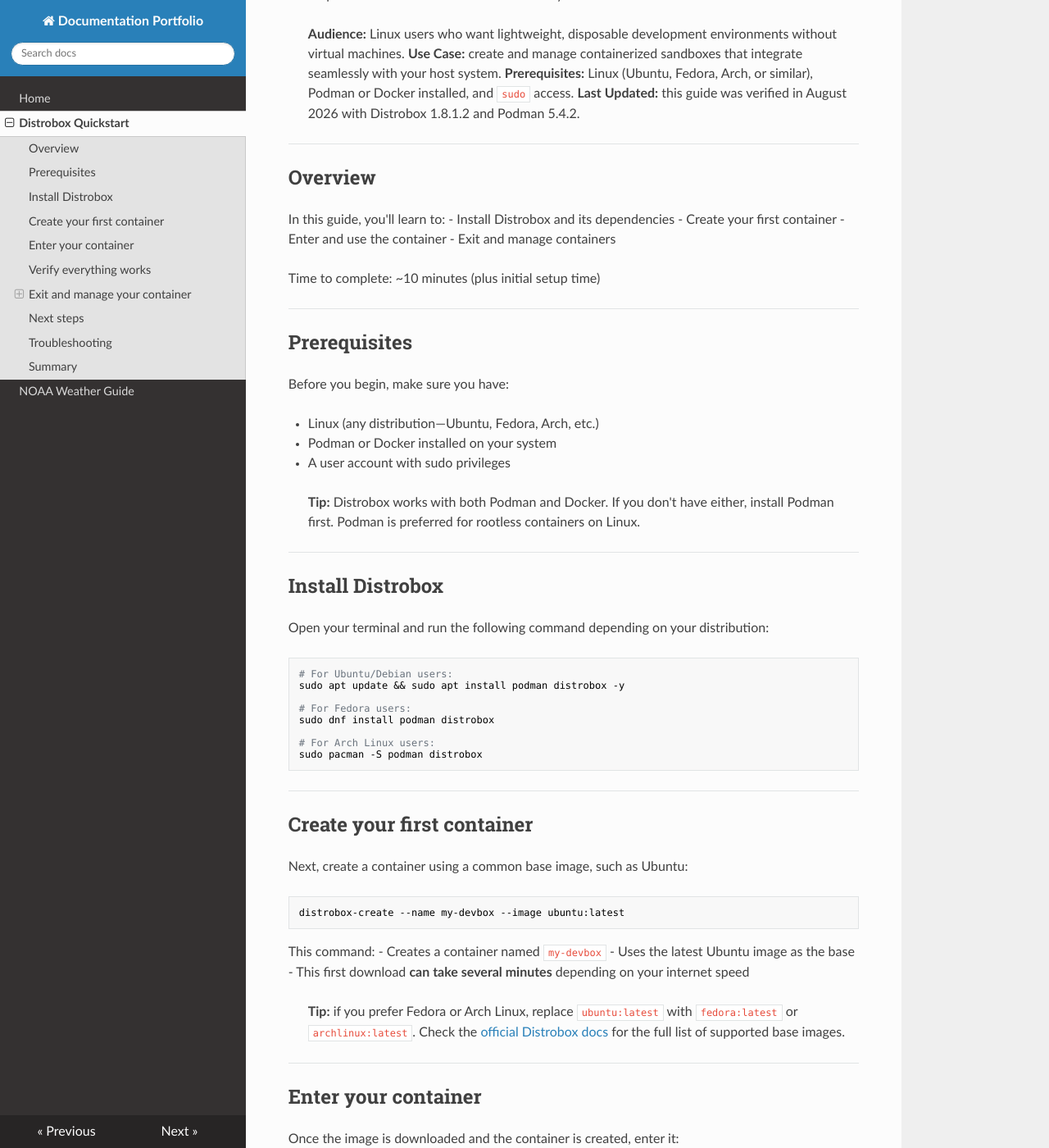
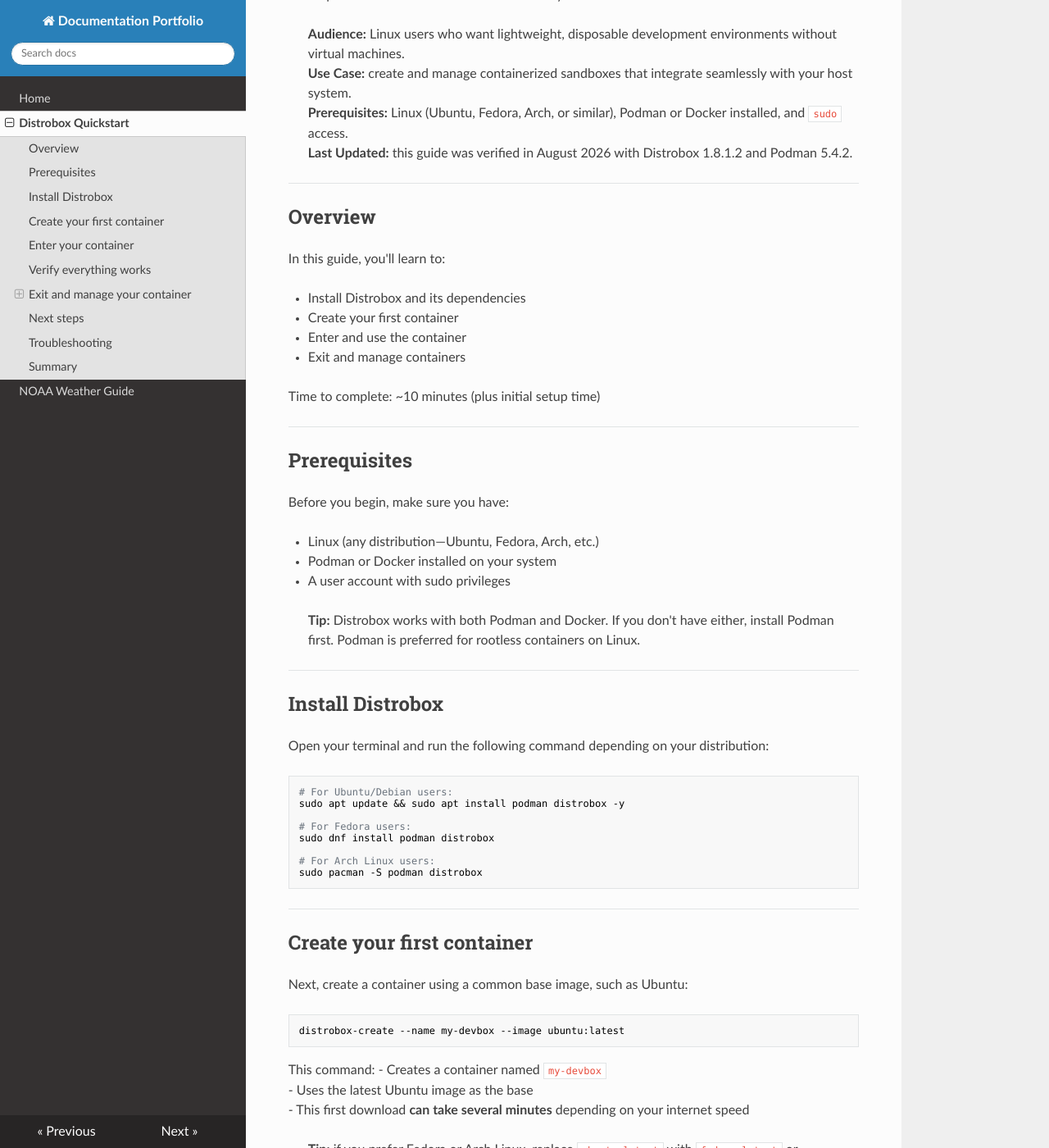
Before and after one commit to jtran4481/docs-portfolio, an MkDocs documentation site: the page built from docs/01-distrobox-quickstart/distrobox-quickstart.md, in a window 1280 px wide and 1400 px high, scrolled down 263 px. Shown: the whole window at 82% size. Built offline with MkDocs 1.6.1, drawn with Linux system fonts in a browser that asks for light colours; nearby versions of some CDN libraries; some of the changed text lies outside the part shown.

Commit message:
docs: fix formatting issues

````diff
--- a/docs/01-distrobox-quickstart/distrobox-quickstart.md
+++ b/docs/01-distrobox-quickstart/distrobox-quickstart.md
@@ -2,16 +2,17 @@
 
 This guide helps you get started with Distrobox - a powerful tool that creates containerized sandboxes tightly integrated with your host system. Think of it as a lightweight, disposable development environment that feels native on your Linux machine.
 
-> **Audience:** Linux users who want lightweight, disposable development environments without virtual machines.
-> **Use Case:** create and manage containerized sandboxes that integrate seamlessly with your host system.
-> **Prerequisites:** Linux (Ubuntu, Fedora, Arch, or similar), Podman or Docker installed, and `sudo` access.
-> **Last Updated:** this guide was verified in August 2026 with Distrobox 1.8.1.2 and Podman 5.4.2.
+> **Audience:** Linux users who want lightweight, disposable development environments without virtual machines.<br>
+> **Use Case:** create and manage containerized sandboxes that integrate seamlessly with your host system.<br>
+> **Prerequisites:** Linux (Ubuntu, Fedora, Arch, or similar), Podman or Docker installed, and `sudo` access.<br>
+> **Last Updated:** this guide was verified in August 2026 with Distrobox 1.8.1.2 and Podman 5.4.2.<br>
 
 ---
 
 ## Overview
 
 In this guide, you'll learn to:
+
 - Install Distrobox and its dependencies
 - Create your first container
 - Enter and use the container
@@ -59,9 +60,9 @@ distrobox-create --name my-devbox --image ubuntu:latest
 ```
 
 This command:
-- Creates a container named `my-devbox`
-- Uses the latest Ubuntu image as the base
-- This first download **can take several minutes** depending on your internet speed
+- Creates a container named `my-devbox`<br>
+- Uses the latest Ubuntu image as the base<br>
+- This first download **can take several minutes** depending on your internet speed<br>
 
 > **Tip:** if you prefer Fedora or Arch Linux, replace `ubuntu:latest` with `fedora:latest` or `archlinux:latest`. Check the [official Distrobox docs](https://github.com/89luca89/distrobox) for the full list of supported base images.
 
@@ -149,6 +150,7 @@ Now that you have a working container, you can:
 ## Summary
 
 You've successfully:
+
 - Installed Distrobox on your Linux system
 - Created your first container
 - Entered and explored the container environment
````
Also changed, not shown: docs/02-noaa-weather-guide/noaa-weather-guide.md (+5 -4 lines).
